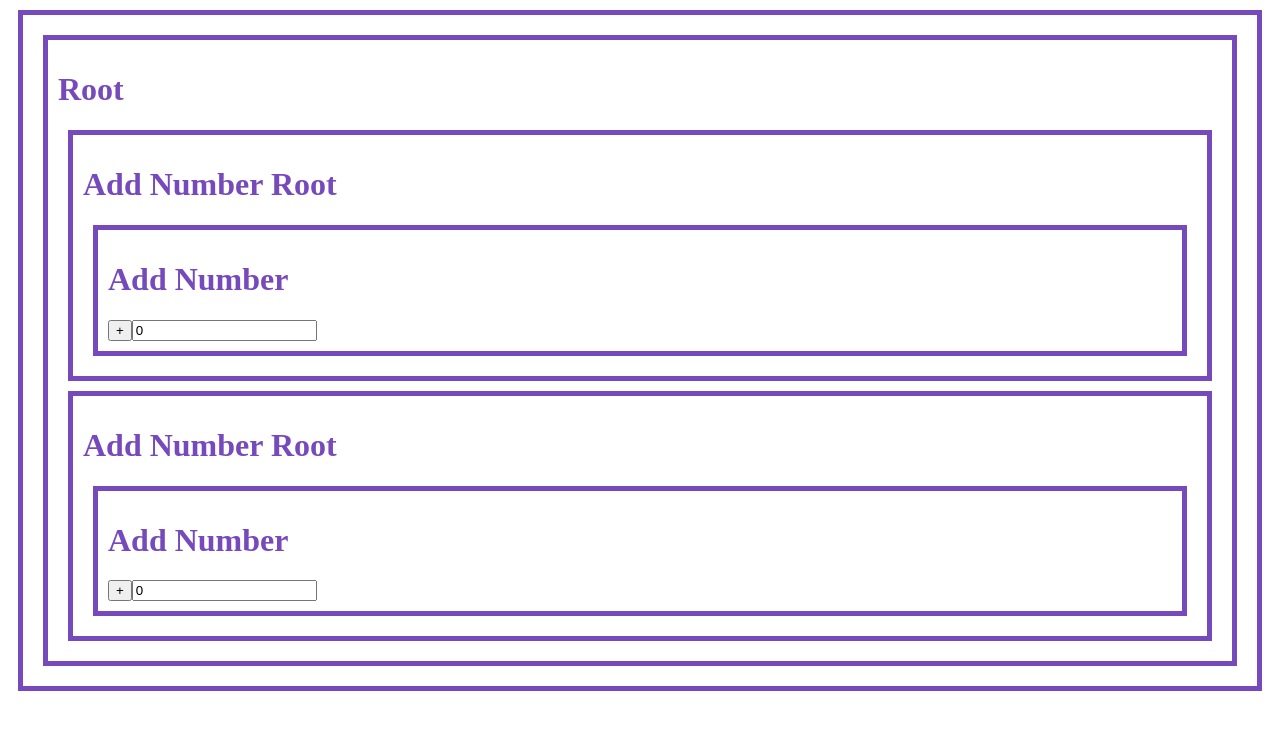
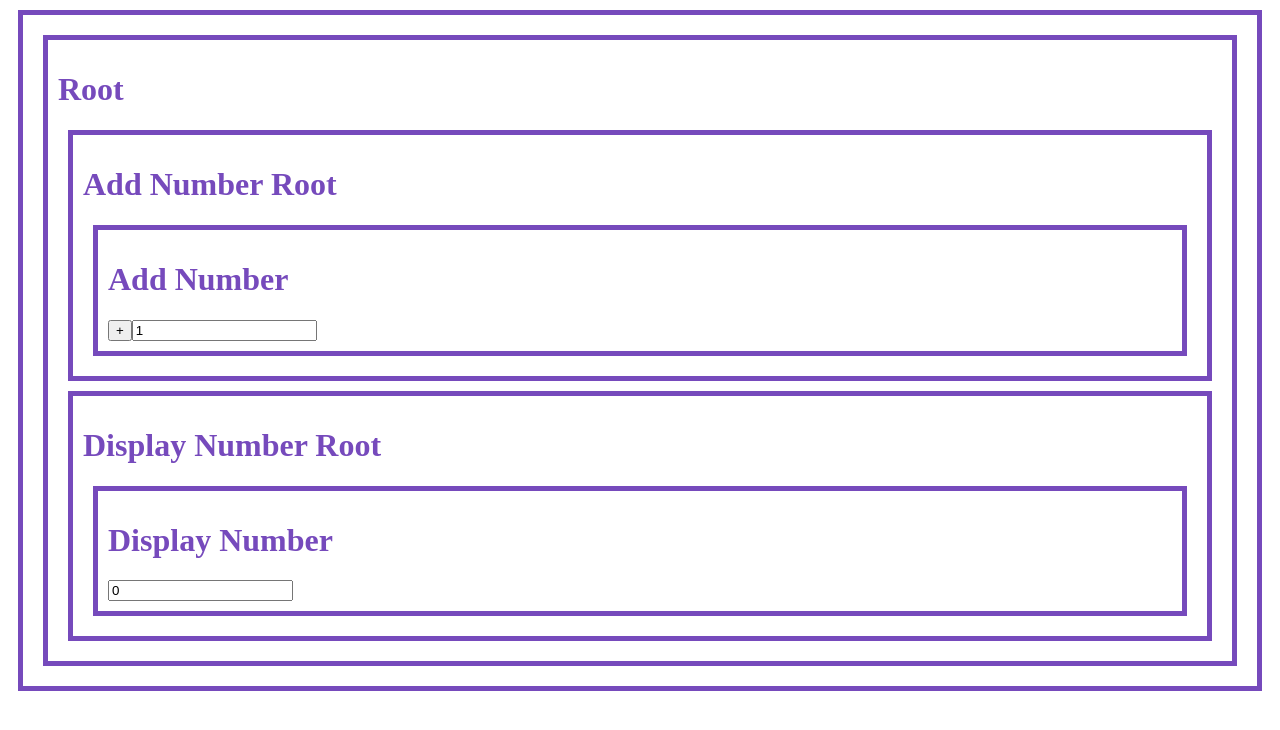
Before and after one commit to dayeon-choi/study-react-redux, a React (Create React App) app: page / in a window 1280 px wide. Shown: the top 730 px of the page. Built offline with nearby package versions, Linux system fonts and the light colour scheme.

Commit message:
React Redux - 3.2

```diff
--- a/src/App.js
+++ b/src/App.js
@@ -1,16 +1,23 @@
 import React, { Component } from "react";
 import "./App.css";
 import AddNumberRoot from "./components/AddNumberRoot";
-import DisplayNumberRoot from "./components/AddNumberRoot";
+import DisplayNumberRoot from "./components/DisplayNumberRoot";
 
-function App() {
-	return (
-		<div className="App">
-			<h1>Root</h1>
-			<AddNumberRoot></AddNumberRoot>
-			<DisplayNumberRoot></DisplayNumberRoot>
-		</div>
-	);
+class App extends Component {
+	state = { number: 0 };
+	render() {
+		return (
+			<div className="App">
+				<h1>Root</h1>
+				<AddNumberRoot
+					onClick={function (size) {
+						this.setState({ number: this.state.number + size });
+					}.bind(this)}
+				></AddNumberRoot>
+				<DisplayNumberRoot number={this.state.number}></DisplayNumberRoot>
+			</div>
+		);
+	}
 }
 
 export default App;
--- a/src/components/AddNumber.jsx
+++ b/src/components/AddNumber.jsx
@@ -1,12 +1,25 @@
 import React, { Component } from "react";
 
 export default class AddNumber extends Component {
+	state = { size: 1 };
 	render() {
 		return (
 			<div>
 				<h1>Add Number</h1>
-				<input type="button" value="+"></input>
-				<input type="text" value="0"></input>
+				<input
+					type="button"
+					value="+"
+					onClick={function () {
+						this.props.onClick(this.state.size);
+					}.bind(this)}
+				></input>
+				<input
+					type="text"
+					value={this.state.size}
+					onChange={function (e) {
+						this.setState({ size: Number(e.target.value) });
+					}.bind(this)}
+				></input>
 			</div>
 		);
 	}
--- a/src/components/AddNumberRoot.jsx
+++ b/src/components/AddNumberRoot.jsx
@@ -6,7 +6,11 @@ export default class AddNumberRoot extends Component {
 		return (
 			<div>
 				<h1>Add Number Root</h1>
-				<AddNumber></AddNumber>
+				<AddNumber
+					onClick={function (size) {
+						this.props.onClick(size);
+					}.bind(this)}
+				></AddNumber>
 			</div>
 		);
 	}
--- a/src/components/DisplayNumber.jsx
+++ b/src/components/DisplayNumber.jsx
@@ -4,8 +4,7 @@ export default class DisplayNumber extends Component {
 		return (
 			<div>
 				<h1>Display Number</h1>
-				<input type="button" value="+"></input>
-				<input type="text" value="0" readOnly></input>
+				<input type="text" value={this.props.number} readOnly></input>
 			</div>
 		);
 	}
--- a/src/components/DisplayNumberRoot.jsx
+++ b/src/components/DisplayNumberRoot.jsx
@@ -5,7 +5,7 @@ export default class DisplayNumberRoot extends Component {
 		return (
 			<div>
 				<h1>Display Number Root</h1>
-				<DisplayNumber></DisplayNumber>
+				<DisplayNumber number={this.props.number}></DisplayNumber>
 			</div>
 		);
 	}
```
